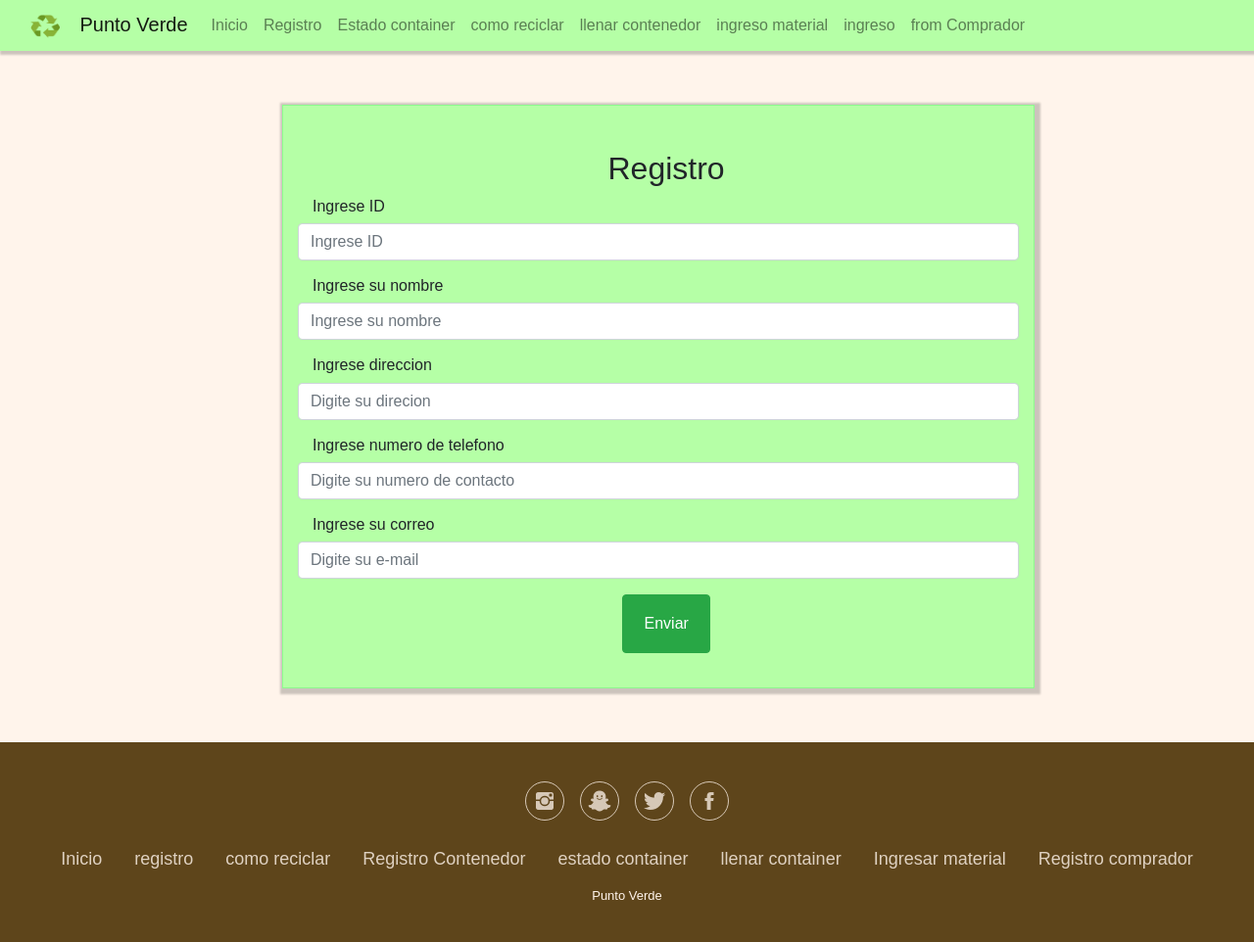
After one commit to Jesus-Maliqueo/Proyecto_PuntoVerde, a Django app: template punto_verde/aapp/templates/app/comprador.html in a window 1280 px wide. The commit adds this page. Shown: the whole page at 98% size. Run offline with Django 3.2, Linux system fonts and the light colour scheme; the template is opened without the code that fills it, so the values that code supplies are empty; some libraries are stand-ins or nearby versions.

Commit message:
Formulario Creacion de  comprador

```diff
--- a/punto_verde/aapp/templates/app/base.html
+++ b/punto_verde/aapp/templates/app/base.html
@@ -48,6 +48,9 @@
             <li class="nav-item">
               <a class="nav-link " href="/ingreso/">ingreso</a>
             </li>
+            <li class="nav-item">
+              <a class="nav-link " href="/comprador"> from Comprador</a>
+            </li>
           </ul>
         </div>
       </nav>
@@ -89,6 +92,7 @@
       <li class="list-inline-item"><a href="/estado/">estado container</a></li>
       <li class="list-inline-item"><a href="/llenado/">llenar container</a></li>
       <li class="list-inline-item"><a href="/contnue">Ingresar material</a></li>
+      <li class="list-inline-item"><a href="/contnue">Registro comprador</a></li>
   </ul>
   <p class="copyright">Punto Verde</p>
 </footer>
--- /dev/null
+++ b/punto_verde/aapp/templates/app/comprador.html
@@ -0,0 +1,53 @@
+{%extends 'app/base.html'%}
+
+{% block contenido %}
+
+
+
+<div class="formulario" >
+  <form class="formu" action="/comprador" method="POST"> {% csrf_token %}
+
+    <h2> Registro</h2>
+
+    <div class="form-group">
+        <label for="apellido" class="control-label">Ingrese ID</label>
+        <input type="text" class="form-control" id="street1_id" name="id_comprador" placeholder="Ingrese ID">
+    </div>
+
+    <div class="form-group">
+        <label for="nombre" class="control-label">Ingrese su nombre</label>
+        <input type="text" class="form-control" id="full_name_id" name="nombre" placeholder="Ingrese su nombre">
+    </div>
+
+    <div class="form-group">
+        <label for="apellido" class="control-label">Ingrese direccion</label>
+        <input type="text" class="form-control" id="street1_id" name="direccion" placeholder="Digite su direcion">
+    </div>
+
+    <div class="form-group">
+        <label for="apellido" class="control-label">Ingrese numero de telefono</label>
+        <input type="text" class="form-control" id="street1_id" name="telefono" placeholder="Digite su numero de contacto">
+    </div>
+
+    <div class="form-group">
+        <label for="apellido" class="control-label">Ingrese su correo</label>
+        <input type="text" class="form-control" id="street1_id" name="correo" placeholder="Digite su e-mail">
+    </div>
+
+
+    <input type="submit"  class="botones btn btn-success" value="Enviar" >
+
+
+
+
+  </form>
+</div>
+
+
+
+
+
+
+
+
+{% endblock %}
--- a/punto_verde/aapp/urls.py
+++ b/punto_verde/aapp/urls.py
@@ -20,6 +20,7 @@ urlpatterns = [
     path('registerInv',registerInv,name="registerInv"),
     path('llenado<idi>/<tipo>/<pes>',llenado,name="llenado"),
     path('lleno<ida>/<tipo>' ,lleno,name="lleno"),
+    path('comprador',views.comprador, name='comprador'),
 
 ]
 
```
Also changed, not shown: punto_verde/aapp/views.py (+20 -3 lines).
